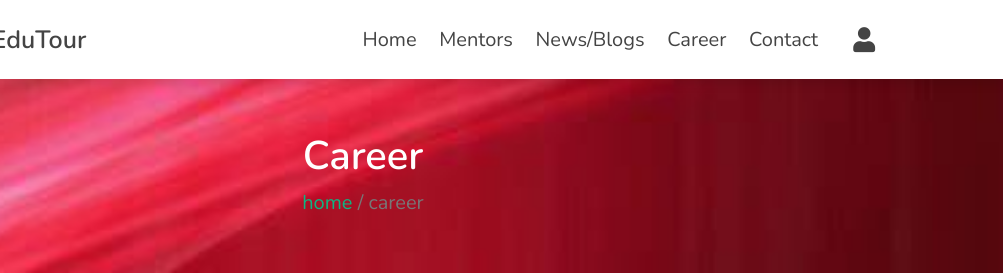
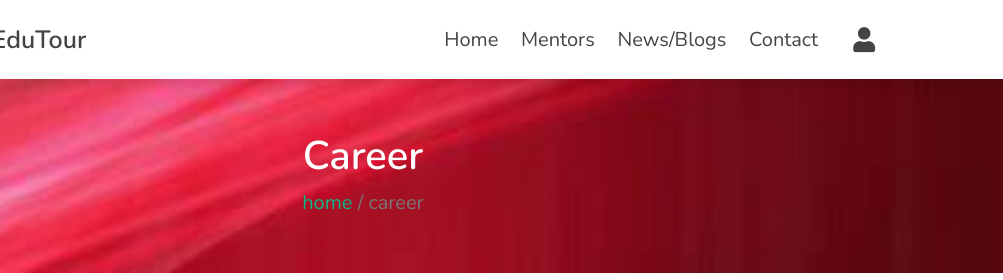
Before and after one commit to MohitSharma25/StudentEduTour, a plain HTML site: page New folder (2)/career.html in a window 1280 px wide. Shown: the top 280 px of the page, 277-1280 px from the left. Drawn offline with nearby package versions, Linux system fonts and the light colour scheme.

Commit message:
Updated Career page Navbar

```diff
--- a/New folder (2)/career.html
+++ b/New folder (2)/career.html
@@ -21,7 +21,6 @@
             <a href="index.html">home</a>
             <a href="mentors.html">Mentors</a>
             <a href="news.html">News/blogs</a>
-            <a href="career.html">Career</a>
             <a href="contact.html">contact</a>
         </nav>
         <div class="icons">
```
